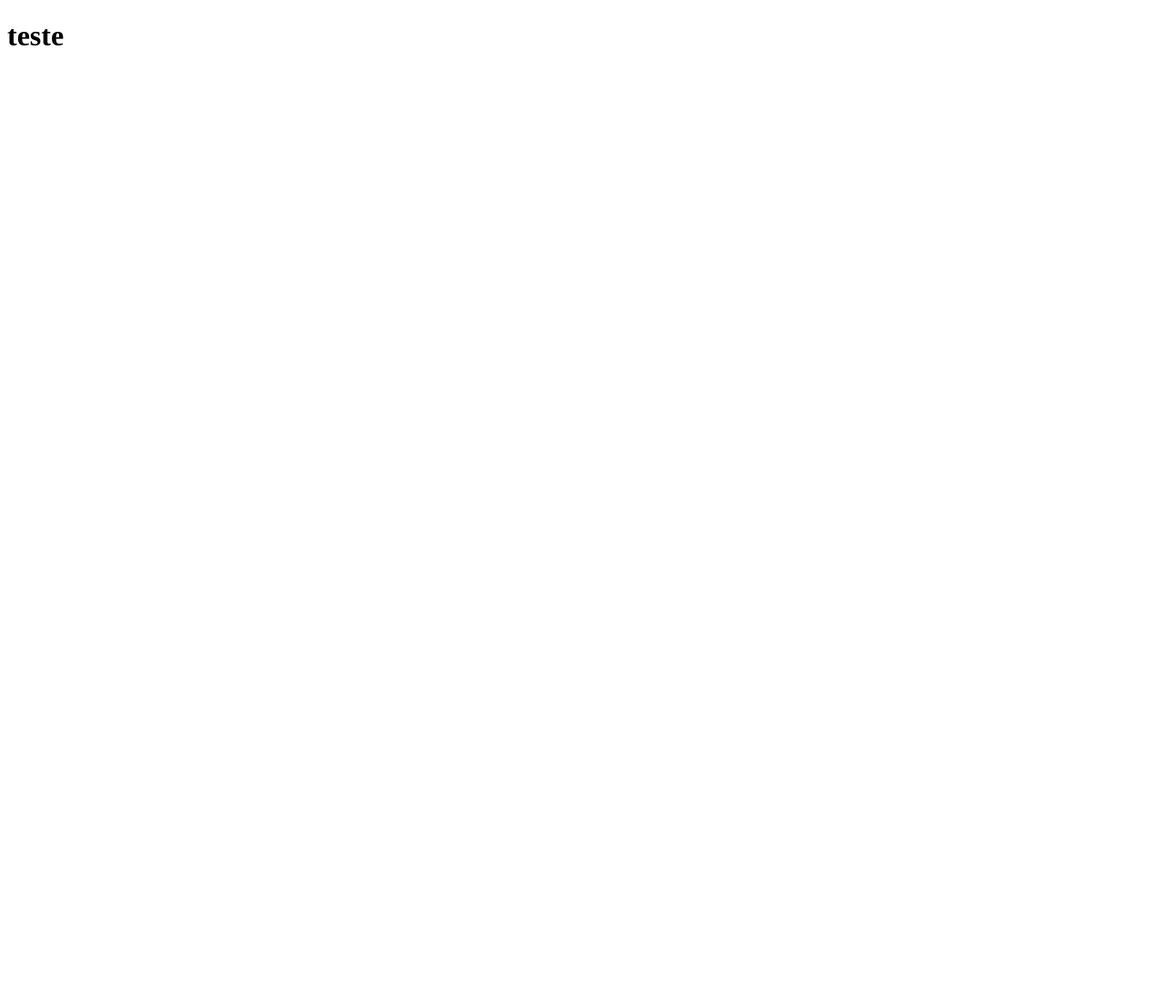
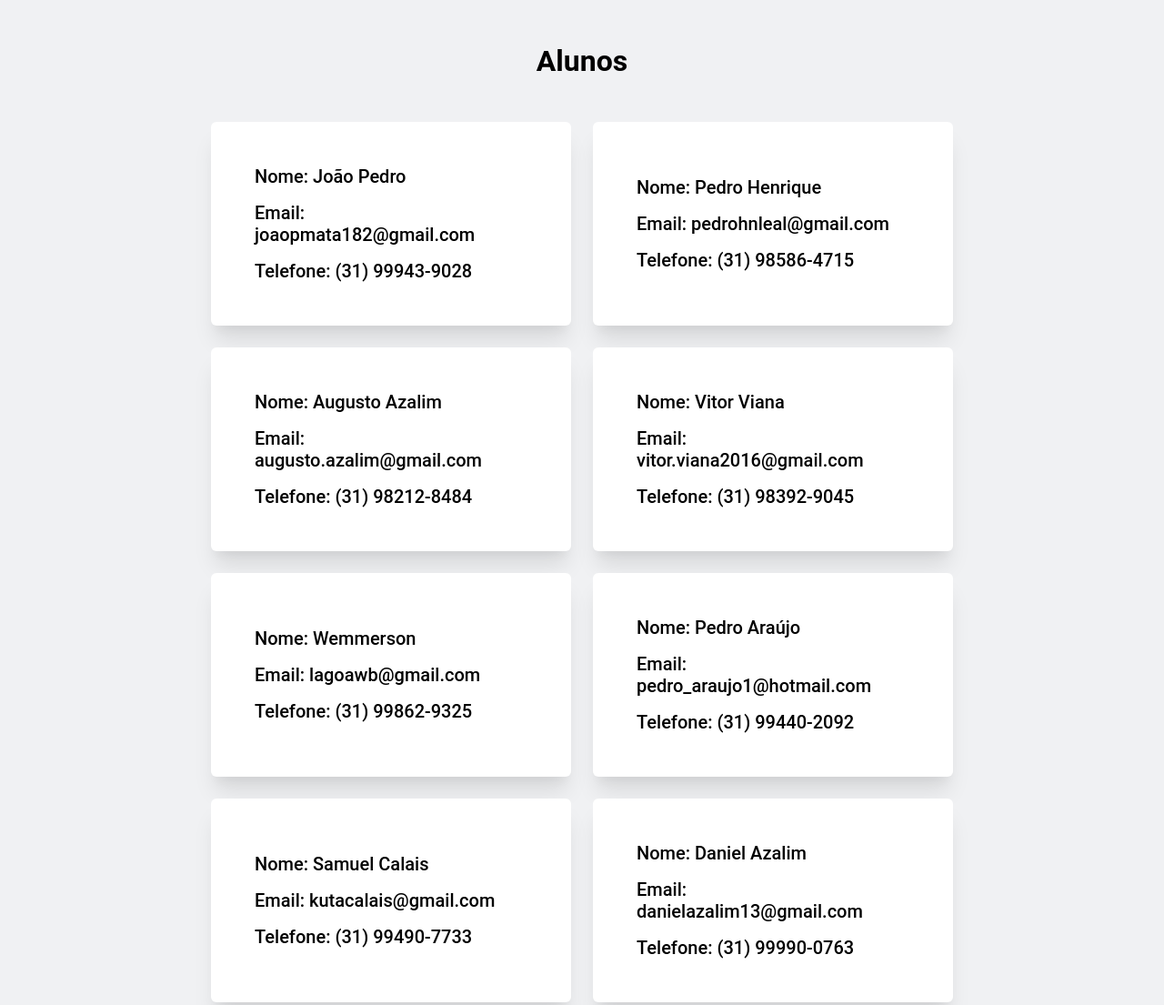
Before and after one commit to Joaopedromata/auth-salinha, a plain HTML site: page home/index.html in a window 1280 px wide. Shown: the top 1105 px of the page at 91% size. Before the commit the page ends 800 px from the top, so only its background shows below. Drawn offline with Linux system fonts and the light colour scheme.

Commit message:
add student page

```diff
--- a/home/index.html
+++ b/home/index.html
@@ -5,8 +5,60 @@
   <meta http-equiv="X-UA-Compatible" content="IE=edge">
   <meta name="viewport" content="width=device-width, initial-scale=1.0">
   <title>Document</title>
+  <link rel="stylesheet" href="style.css">
 </head>
 <body>
-  <h1>teste</h1>
+  <h1>Alunos</h1>
+  <div class="card-wrapper">
+
+    <div class="card" onclick="window.location.href = '/student/index.html?github=joaopedromata' "  >
+      <h6 class="text">Nome: João Pedro</h6>
+      <h6 class="text">Email: joaopmata182@gmail.com</h6>
+      <h6 class="text">Telefone: (31) 99943-9028</h6>
+    </div>
+
+    <div class="card" onclick="window.location.href = '/student/index.html?github=pedrohnleal' "  >
+      <h6 class="text">Nome: Pedro Henrique</h6>
+      <h6 class="text">Email: pedrohnleal@gmail.com</h6>
+      <h6 class="text">Telefone: (31) 98586-4715</h6>
+    </div>
+
+    <div class="card" onclick="window.location.href = '/student/index.html?github=augustoazalim' "  >
+      <h6 class="text">Nome: Augusto Azalim</h6>
+      <h6 class="text">Email: augusto.azalim@gmail.com</h6>
+      <h6 class="text">Telefone: (31) 98212-8484</h6>
+    </div>
+
+    <div class="card" onclick="window.location.href = '/student/index.html?github=vitorvianafr' "  >
+      <h6 class="text">Nome: Vitor Viana</h6>
+      <h6 class="text">Email: vitor.viana2016@gmail.com</h6>
+      <h6 class="text">Telefone: (31) 98392-9045</h6>
+    </div>
+
+    <div class="card" onclick="window.location.href = '/student/index.html?github=thorwbm' "  >
+      <h6 class="text">Nome: Wemmerson</h6>
+      <h6 class="text">Email: lagoawb@gmail.com</h6>
+      <h6 class="text">Telefone: (31) 99862-9325</h6>
+    </div>
+
+    <div class="card" onclick="window.location.href = '/student/index.html?github=Pedroaraujogf' "  >
+      <h6 class="text">Nome: Pedro Araújo</h6>
+      <h6 class="text">Email: pedro_araujo1@hotmail.com</h6>
+      <h6 class="text">Telefone: (31) 99440-2092</h6>
+    </div>
+
+    <div class="card" onclick="window.location.href = '/student/index.html?github=SamuelFCalais' "  >
+      <h6 class="text">Nome: Samuel Calais</h6>
+      <h6 class="text">Email: kutacalais@gmail.com</h6>
+      <h6 class="text">Telefone: (31) 99490-7733</h6>
+    </div>
+
+    <div class="card" onclick="window.location.href = '/student/index.html?github=azalim12' "  >
+      <h6 class="text">Nome: Daniel Azalim</h6>
+      <h6 class="text">Email: danielazalim13@gmail.com</h6>
+      <h6 class="text">Telefone: (31) 99990-0763</h6>
+    </div>
+
+  </div>
 </body>
 </html>
--- /dev/null
+++ b/home/style.css
@@ -0,0 +1,49 @@
+* {
+  margin: 0;
+  padding: 0;
+  font-family: "Roboto", sans-serif;
+}
+
+body {
+  min-height: calc(100vh - 96px);
+  width: calc(100vw - 96px);
+  background: #f0f1f3;
+
+  padding: 48px;
+  display: flex;
+  flex-direction: column;
+  align-items: center;
+  gap: 48px;
+}
+
+.card-wrapper {
+  display: flex;
+  justify-content: center;
+  flex-wrap: wrap;
+  width: 100%;
+  gap: 24px;
+}
+
+.card {
+  background: #ffffff;
+
+  padding: 48px;
+  border-radius: 6px;
+  box-shadow: 0px 20px 25px -5px rgba(0, 0, 0, 0.1),
+    0px 10px 10px -5px rgba(0, 0, 0, 0.04);
+
+  display: flex;
+  flex-direction: column;
+  justify-content: center;
+  align-items: flex-start;
+
+  gap: 16px;
+  width: 300px;
+
+  cursor: pointer;
+}
+
+.text {
+  font-size: 20px;
+  font-weight: 500;
+}
```
Also changed, not shown: index.html (+1 -99 lines), script.js (added, +92 -0 lines), student/index.html (added, +19 -0 lines).
